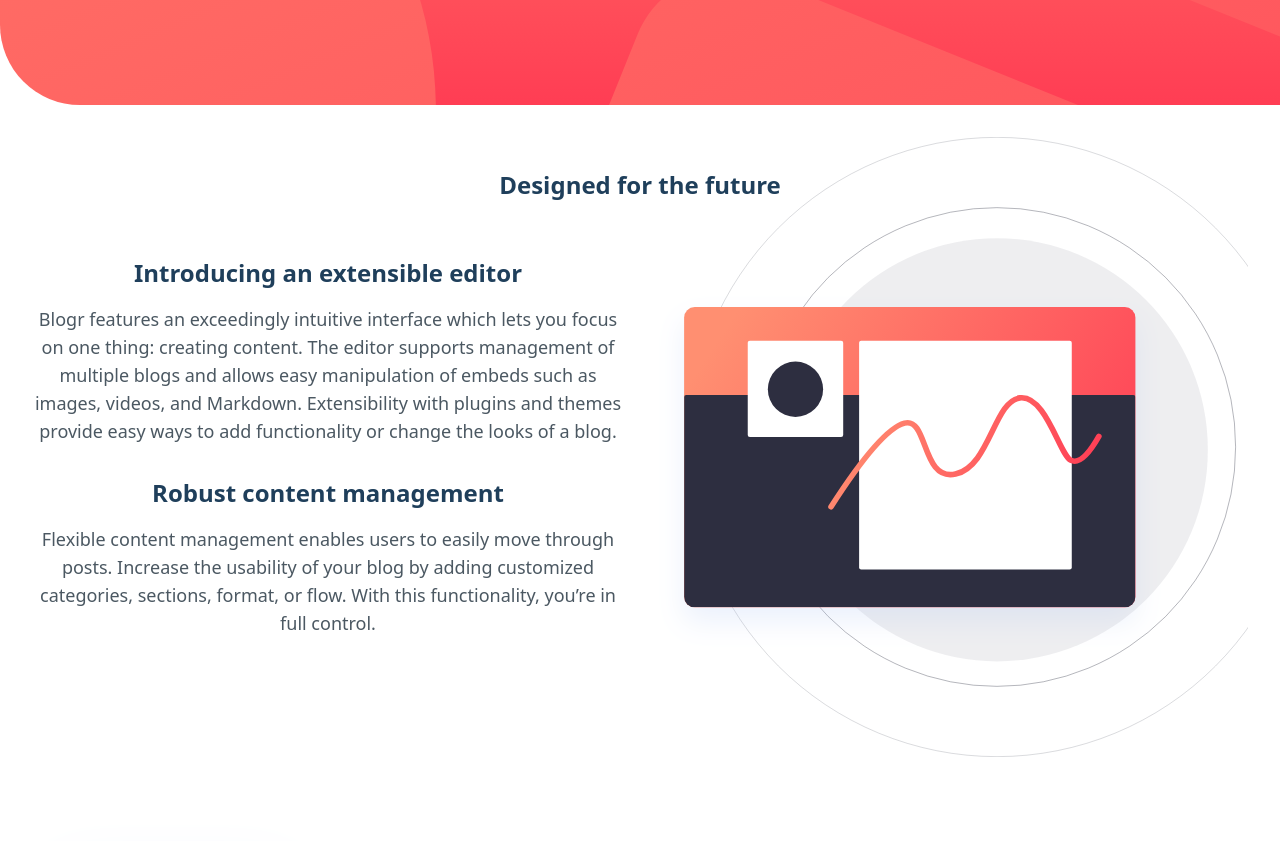
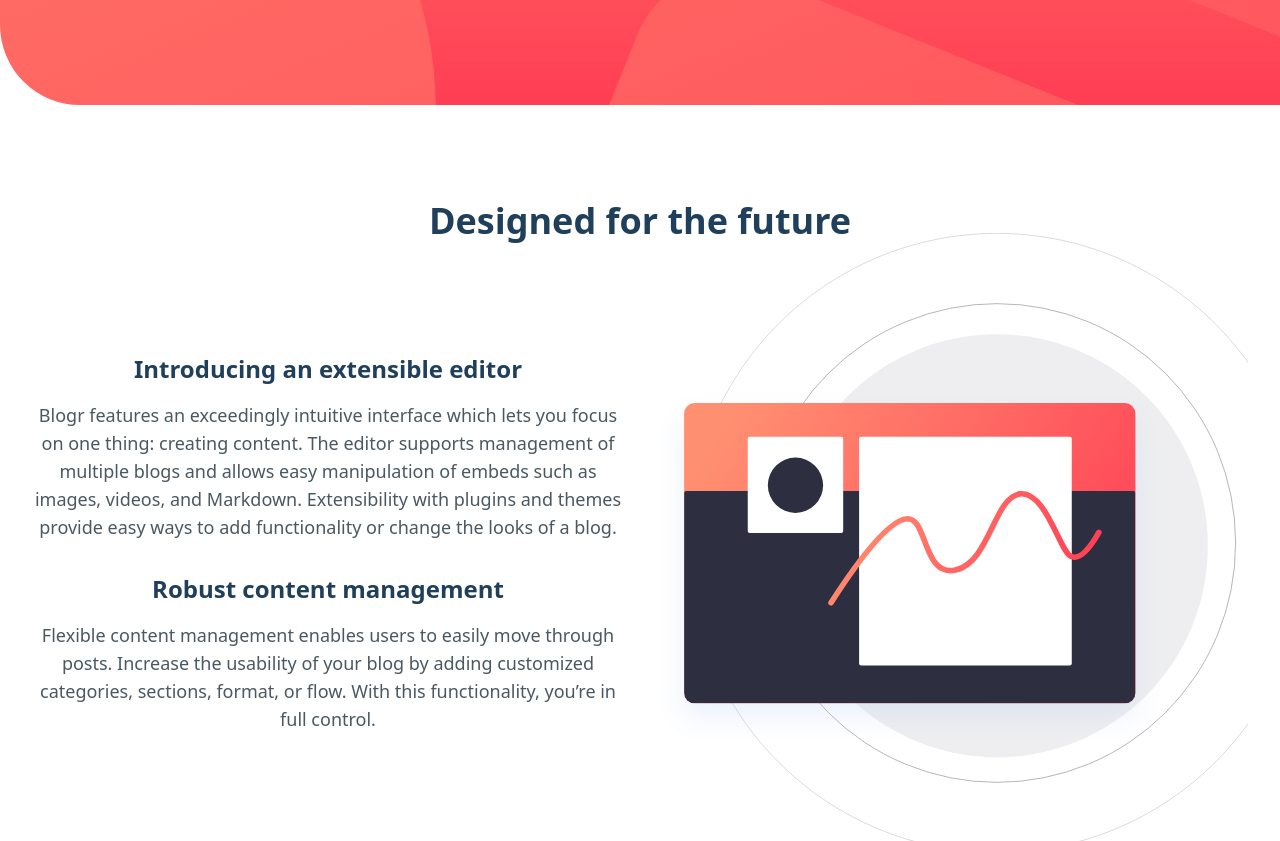
Before and after one commit to bruno-queiroz/blog-landing-page, a React (Vite) app: page / in a window 1280 px wide. Shown: the part 399-1240 px from the top of the page. Built offline with nearby package versions, Linux system fonts and the light colour scheme.

Commit message:
Fix heading size and spacing

```diff
--- a/src/components/DesignedForTheFutureSection.tsx
+++ b/src/components/DesignedForTheFutureSection.tsx
@@ -2,11 +2,11 @@ import React from "react";
 
 const DesignedForTheFutureSection = () => {
   return (
-    <section className="flex flex-col gap-4 p-4 lg:p-8 py-8 lg:relative max-w-[1440px] w-full mx-auto">
-      <h2 className="font-semibold text-very-dark-blue text-2xl text-center lg:absolute lg:top-16 lg:right-[50%] lg:translate-x-[50%]">
+    <section className="flex flex-col gap-4 p-4 lg:p-8 py-24 lg:relative max-w-[1440px] w-full mx-auto">
+      <h2 className="font-semibold text-very-dark-blue text-2xl mb-4 text-center lg:text-4xl lg:absolute lg:top-24 lg:right-[50%] lg:translate-x-[50%]">
         Designed for the future
       </h2>
-      <div className="lg:grid lg:grid-cols-2 gap-8">
+      <div className="lg:grid lg:grid-cols-2 gap-8 lg:mt-24">
         <div className="illustration-bg-img order-2 self-end" />
         <div className="flex flex-col gap-8 order-1 justify-center">
           <article>
```
